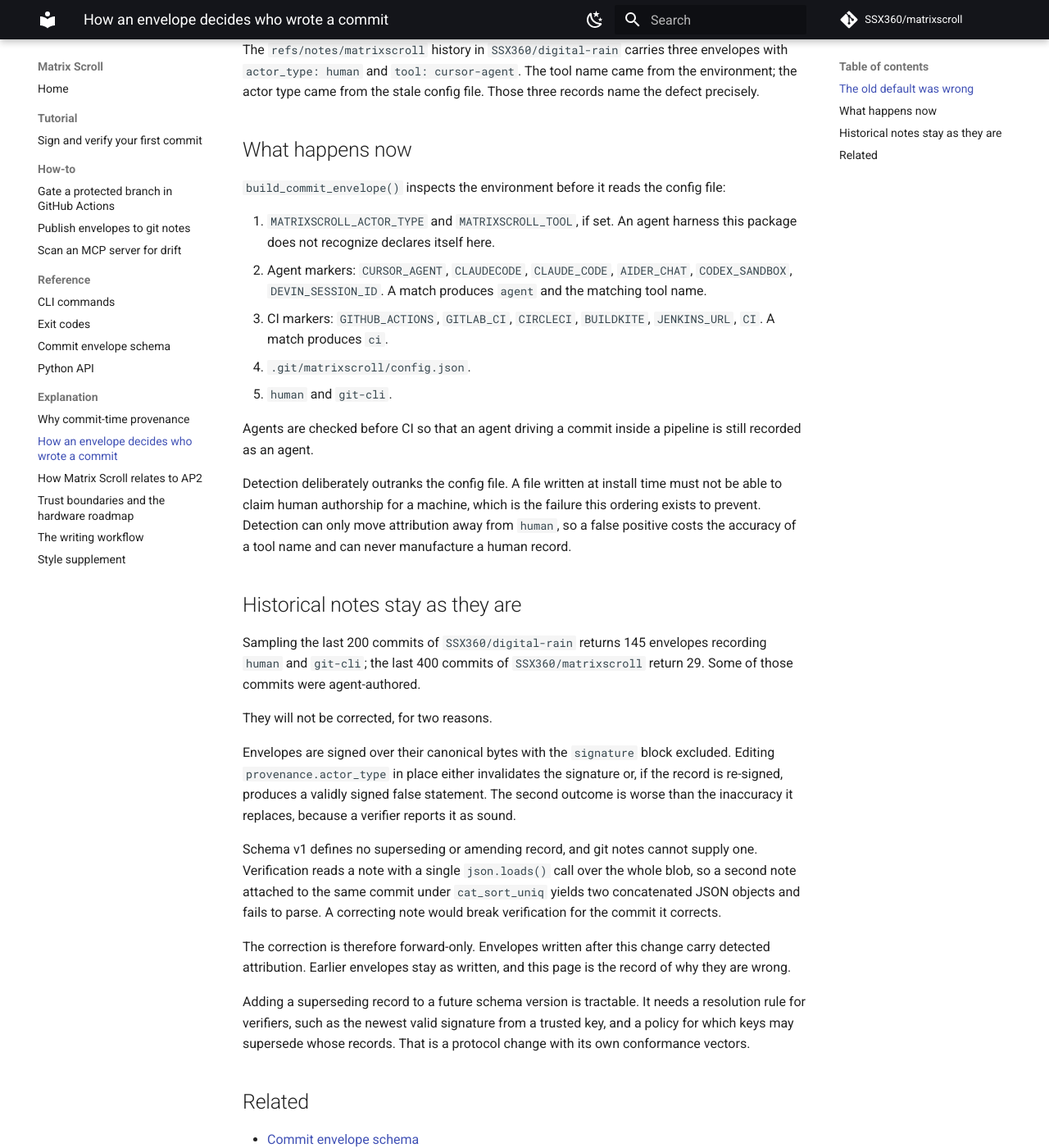
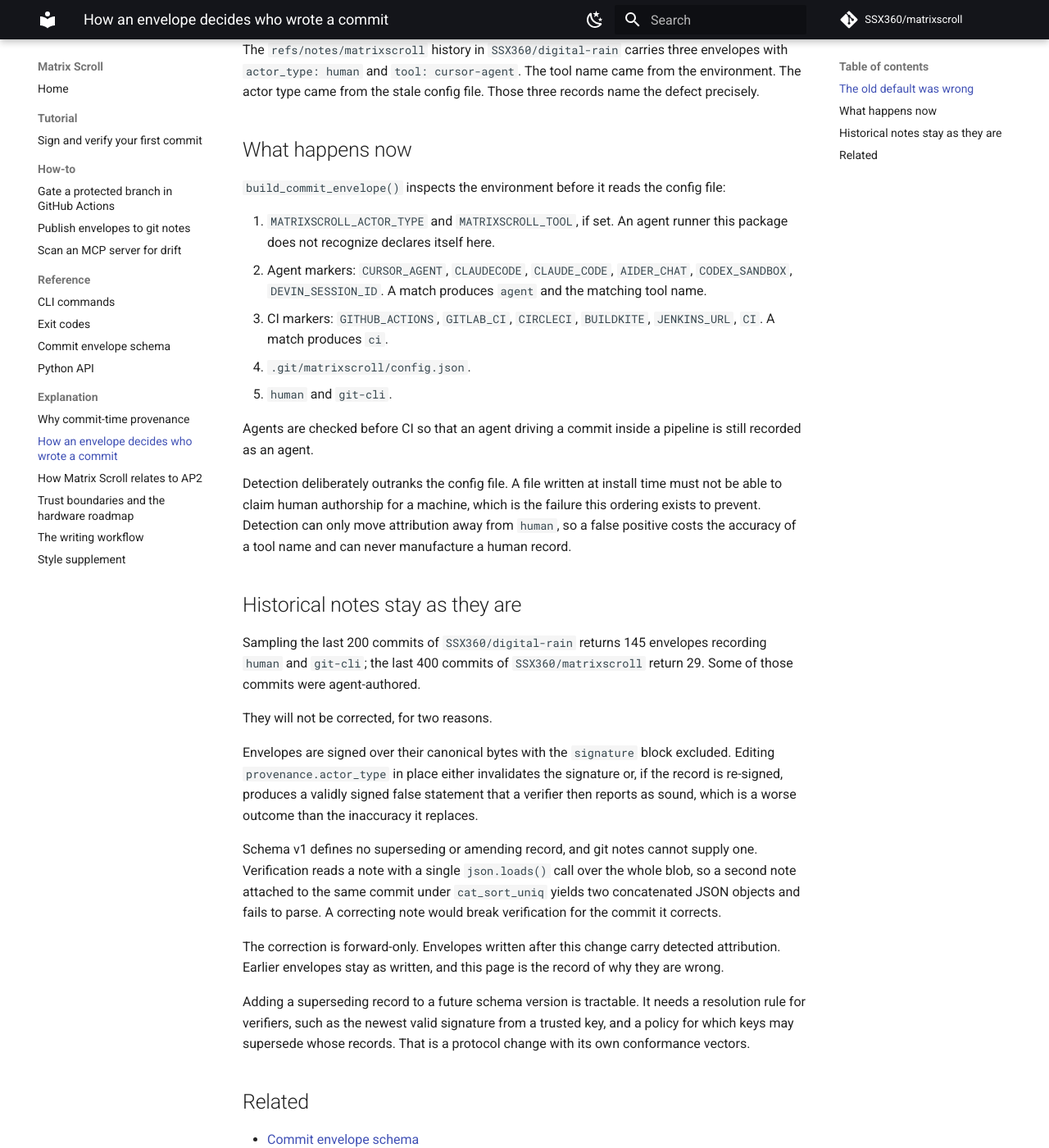
Before and after one commit to SSX360/matrixscroll, an MkDocs documentation site: the page built from docs/explanation/actor-attribution.md, in a window 1280 px wide and 1400 px high, scrolled down 485 px. Shown: the whole window at 82% size. Built offline with MkDocs 1.6.1 and Material for MkDocs 9.7.7, drawn with Linux system fonts in a browser that asks for light colours; comment, search, counter and statistics services are not loaded.

Commit message:
Take the prose gate back out of CI until the corpus passes it
The prose job landed with the Diataxis docs tree and its first run on main
failed with 661 Vale errors. It had never been run before it was merged, so it
went red on arrival and would stay red on every push, which hides real failures
more effectively than it catches prose ones.

Three changes, in order of how much they help.

.vale.ini now applies only the base Vale style to the legacy flat docs, using
the same list mkdocs.yml already carries in exclude_docs, and to docs/commercial.
That is the migration policy the repo had already written down, applied to the
linter as well as to the site build. It takes the count from 661 to 195. A file
leaves the exemption when it moves into a Diataxis bucket.

The four files the failing run named are fixed: em-dashes, semicolons, colon
capitalisation, quote punctuation, tricolons, and an opening cliche across
registries-guide, yubikey-smoke, yubikey-bridge, and tutorial/first-commit.
docs/explanation/actor-attribution.md, added in the previous commit, is clean.

The workflow itself is removed rather than made advisory. Its own comment says
fail_on_error is required or the job is decorative, so softening it would
contradict the author. The remaining 195 errors sit mostly in SPEC.md (37),
README.md (26), and the explanation tree, and rewriting the two highest-stakes
documents in the repo under time pressure is how the flattened prose the guide
warns about gets in. Restore the workflow in a dedicated change once those files
pass; .vale.ini, the styles, and the local instructions in AGENTS.md are all
still here, so vale --minAlertLevel=error keeps working today.

Co-authored-by: Cursor <cursoragent@cursor.com>

```diff
--- a/docs/explanation/actor-attribution.md
+++ b/docs/explanation/actor-attribution.md
@@ -15,7 +15,7 @@ leaving it unsigned: the signature attests to a false claim.
 
 The `refs/notes/matrixscroll` history in `SSX360/digital-rain` carries three
 envelopes with `actor_type: human` and `tool: cursor-agent`. The tool name came
-from the environment; the actor type came from the stale config file. Those
+from the environment. The actor type came from the stale config file. Those
 three records name the defect precisely.
 
 ## What happens now
@@ -23,7 +23,7 @@ three records name the defect precisely.
 `build_commit_envelope()` inspects the environment before it reads the config
 file:
 
-1. `MATRIXSCROLL_ACTOR_TYPE` and `MATRIXSCROLL_TOOL`, if set. An agent harness
+1. `MATRIXSCROLL_ACTOR_TYPE` and `MATRIXSCROLL_TOOL`, if set. An agent runner
    this package does not recognize declares itself here.
 2. Agent markers: `CURSOR_AGENT`, `CLAUDECODE`, `CLAUDE_CODE`, `AIDER_CHAT`,
    `CODEX_SANDBOX`, `DEVIN_SESSION_ID`. A match produces `agent` and the
@@ -53,8 +53,8 @@ They will not be corrected, for two reasons.
 Envelopes are signed over their canonical bytes with the `signature` block
 excluded. Editing `provenance.actor_type` in place either invalidates the
 signature or, if the record is re-signed, produces a validly signed false
-statement. The second outcome is worse than the inaccuracy it replaces, because
-a verifier reports it as sound.
+statement that a verifier then reports as sound, which is a worse outcome than
+the inaccuracy it replaces.
 
 Schema v1 defines no superseding or amending record, and git notes cannot supply
 one. Verification reads a note with a single `json.loads()` call over the whole
@@ -62,7 +62,7 @@ blob, so a second note attached to the same commit under `cat_sort_uniq` yields
 two concatenated JSON objects and fails to parse. A correcting note would break
 verification for the commit it corrects.
 
-The correction is therefore forward-only. Envelopes written after this change
+The correction is forward-only. Envelopes written after this change
 carry detected attribution. Earlier envelopes stay as written, and this page is
 the record of why they are wrong.
 
```
Also changed, not shown: CONTRIBUTING.md (+4 -5 lines), docs/registries-guide.md (+12 -12 lines), docs/tutorial/first-commit.md (+6 -7 lines), docs/yubikey-bridge.md (+5 -5 lines), docs/yubikey-smoke.md (+1 -1 lines), 2 other files.
